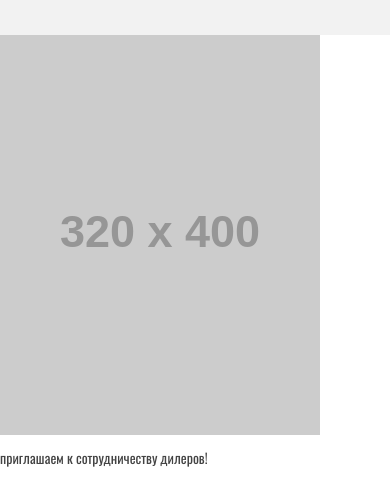
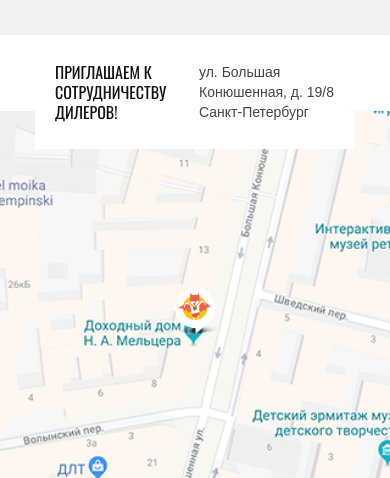
Before and after one commit to admegor/933557-cat-energy-19, a website: page source/index.html in a window 390 px wide. Shown: the part 2420-2898 px from the top of the page. Drawn offline with nearby package versions, Linux system fonts and the light colour scheme; files that its build step writes are made by us from their sources; placeholder pictures from the web are drawn by us.

Commit message:
stylization contacts block for mobile

```diff
--- a/source/index.html
+++ b/source/index.html
@@ -137,17 +137,15 @@
         <!-- /.example -->
 
         <section class="contacts">
-          <h2 class="example__header visually-hidden">Контакты</h2>
+          <h2 class="contacts__header visually-hidden">Контакты</h2>
+          <div class="contacts__info">
+            <div class="contacts__info-wrap">
+              <p class="contacts__invite">приглашаем к сотрудничеству дилеров!</p>
+              <address class="contacts__adress">ул. Большая Конюшенная, д. 19/8 Санкт-Петербург</address>
+            </div>
+          </div>
           <div class="contacts__map">
-            <img src="https://via.placeholder.com/320x400" alt="Карта проезда" class="contacts__map-image" width="320" height="400">
-          </div>
-          <div class="contacts__wrap">
-            <div class="contacts__inner">
-              <div class="contacts__info">
-                <p class="contacts__invite">приглашаем к сотрудничеству дилеров!</p>
-                <address class="contacts__adress">ул. Большая Конюшенная, д. 19/8 Санкт-Петербург</address>
-              </div>
-            </div>
+            <div class="contacts__map-pin"></div>
           </div>
         </section>
         <!-- /.contacts -->
--- /dev/null
+++ b/source/sass/blocks/contacts.scss
@@ -0,0 +1,56 @@
+.contacts {
+    position: relative;
+}
+
+.contacts__map {
+    background: url('../../img/bg-map-mobile@1x.png') no-repeat center center;
+    background-size: cover;
+    height: 400px;
+    margin: 0 auto;
+    position: relative;
+    top: -38px;
+    z-index: -1;
+    display: flex;
+    justify-content: center;
+    align-items: center;
+}
+
+.contacts__info {
+    min-height: 114px;
+    @include phone-wrap;
+    background-color: $white;
+}
+
+.contacts__info-wrap {
+    @include inner;
+    display: flex;
+    align-items: center;
+    justify-content: space-between;
+    height: 114px;
+}
+
+.contacts__invite {
+    margin: 0;
+}
+
+.contacts__invite {
+    font-size: 16px;
+    line-height: 20px;
+    text-transform: uppercase;
+    color: $almost-black;
+    width: 125px;
+}
+
+.contacts__adress {
+    width: 136px;
+    font-family: Arial, Helvetica, sans-serif;
+    font-style: inherit;
+    line-height: 20px;
+}
+
+.contacts__map-pin {
+    background: url('../../img/map-pin.png') no-repeat center center;
+    background-size: contain;
+    width: 55px;
+    height: 53px;
+}
--- a/source/sass/style.scss
+++ b/source/sass/style.scss
@@ -10,3 +10,4 @@
 @import 'source/sass/blocks/stage.scss';
 @import 'source/sass/blocks/example.scss';
 @import 'source/sass/blocks/slider-example.scss';
+@import 'source/sass/blocks/contacts.scss';
```
